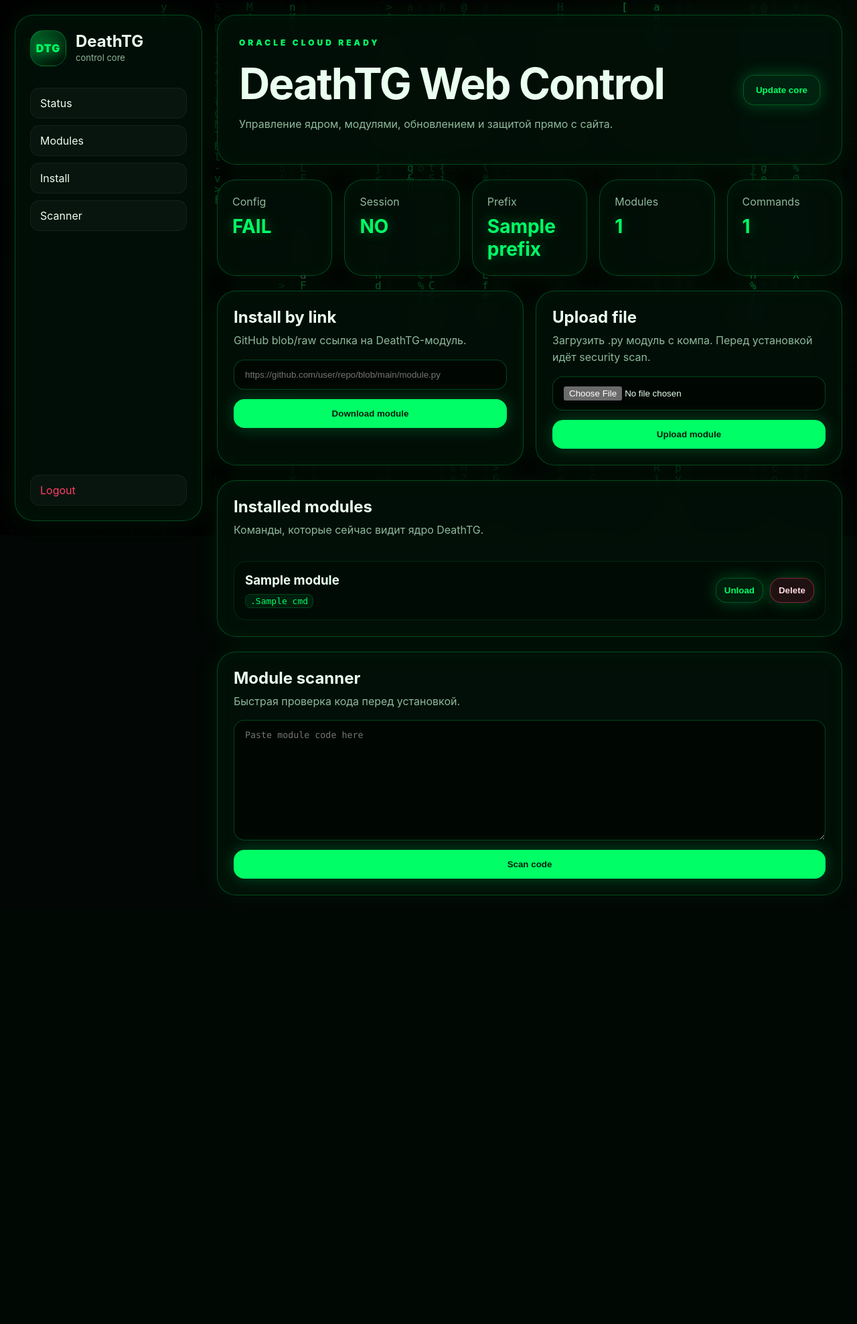
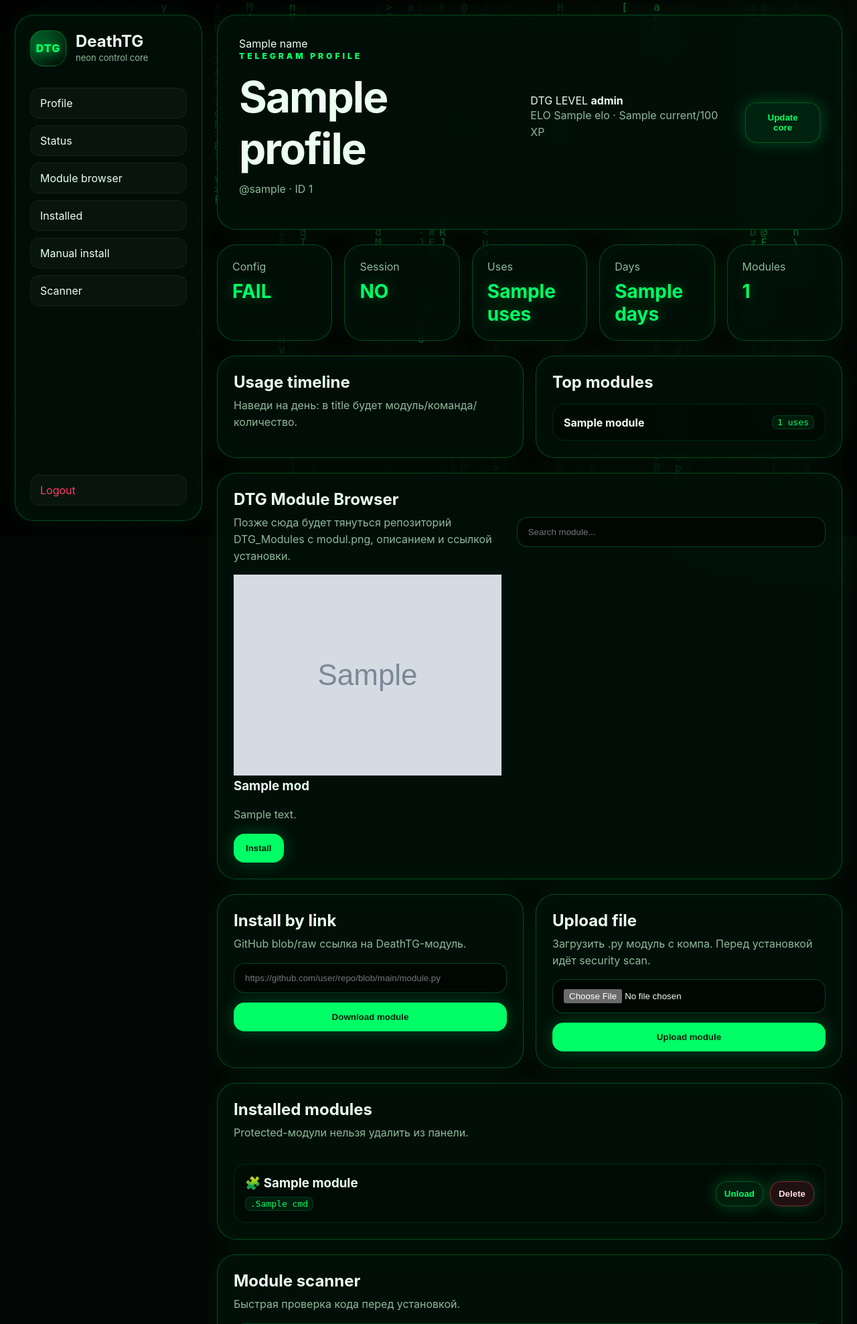
Before and after one commit to Error4ikUa/DeathTG, a FastAPI app: template deathtg/panel/templates/dashboard.html in a window 1280 px wide. Shown: the top 1977 px of the page at 67% size. Before the commit the page ends 1337 px from the top, so only its background shows below. Run offline with FastAPI, Linux system fonts and the light colour scheme; the template is opened without the code that fills it: most values are stand-ins (such as "Sample title", 1, 10 or a date in 2020); grey boxes marked "Sample" are stand-in pictures.

Commit message:
Upgrade dashboard with profile stats and module browser

```diff
--- a/deathtg/panel/templates/dashboard.html
+++ b/deathtg/panel/templates/dashboard.html
@@ -15,24 +15,34 @@
         <div class="brand-mark">DTG</div>
         <div>
           <h2>DeathTG</h2>
-          <p>control core</p>
+          <p>neon control core</p>
         </div>
       </div>
       <nav>
+        <a href="#profile">Profile</a>
         <a href="#status">Status</a>
-        <a href="#modules">Modules</a>
-        <a href="#install">Install</a>
+        <a href="#browser">Module browser</a>
+        <a href="#modules">Installed</a>
+        <a href="#install">Manual install</a>
         <a href="#scanner">Scanner</a>
       </nav>
       <a class="logout" href="/logout">Logout</a>
     </aside>
 
     <main class="content">
-      <header class="hero glass-card">
-        <div>
-          <p class="eyebrow">Oracle Cloud ready</p>
-          <h1>DeathTG Web Control</h1>
-          <p>Управление ядром, модулями, обновлением и защитой прямо с сайта.</p>
+      <header id="profile" class="hero glass-card">
+        <div class="profile-head">
+          <div class="avatar-orb">{{ (profile.name or 'D')[0] }}</div>
+          <div>
+            <p class="eyebrow">Telegram profile</p>
+            <h1>{{ profile.name }}</h1>
+            <p>@{{ profile.username or 'no_username' }} · ID {{ profile.id or 'unknown' }}</p>
+          </div>
+        </div>
+        <div class="elo-card">
+          <span>DTG LEVEL</span>
+          <strong>{{ status.level.level }}</strong>
+          <p>ELO {{ status.level.elo }} · {{ status.level.current }}/100 XP</p>
         </div>
         <form method="post" action="/update">
           <button class="ghost-btn" type="submit">Update core</button>
@@ -45,9 +55,59 @@
       <section id="status" class="grid stats-grid">
         <article class="glass-card stat"><span>Config</span><strong>{{ 'OK' if status.config_ok else 'FAIL' }}</strong></article>
         <article class="glass-card stat"><span>Session</span><strong>{{ 'FOUND' if status.session_exists else 'NO' }}</strong></article>
-        <article class="glass-card stat"><span>Prefix</span><strong>{{ status.prefix }}</strong></article>
+        <article class="glass-card stat"><span>Uses</span><strong>{{ status.uses }}</strong></article>
+        <article class="glass-card stat"><span>Days</span><strong>{{ status.days }}</strong></article>
         <article class="glass-card stat"><span>Modules</span><strong>{{ status.modules_count }}</strong></article>
-        <article class="glass-card stat"><span>Commands</span><strong>{{ status.commands_count }}</strong></article>
+      </section>
+
+      <section class="grid two-col">
+        <article class="glass-card panel-card">
+          <h2>Usage timeline</h2>
+          <p>Наведи на день: в title будет модуль/команда/количество.</p>
+          <div class="heatline">
+            {% for row in usage_days %}
+              <span title="{{ row.day }} · {{ row.module }}.{{ row.command }} · {{ row.count }} uses" style="height: {{ 12 + row.count * 6 }}px"></span>
+            {% endfor %}
+          </div>
+        </article>
+        <article class="glass-card panel-card">
+          <h2>Top modules</h2>
+          <div class="module-list compact">
+            {% for item in top_modules %}
+            <div class="module-row"><b>{{ item.module }}</b><code>{{ item.count }} uses</code></div>
+            {% endfor %}
+            {% if not top_modules %}<p>Пока статистики нет. Юзни пару команд.</p>{% endif %}
+          </div>
+        </article>
+      </section>
+
+      <section id="browser" class="glass-card panel-card">
+        <div class="section-head">
+          <div>
+            <h2>DTG Module Browser</h2>
+            <p>Позже сюда будет тянуться репозиторий DTG_Modules с modul.png, описанием и ссылкой установки.</p>
+          </div>
+          <input class="search-input" type="text" id="moduleSearch" placeholder="Search module...">
+        </div>
+        <div class="browser-grid" id="browserGrid">
+          {% for mod in browser_modules %}
+          <article class="module-card" data-name="{{ mod.name }} {{ mod.description }}">
+            <img src="{{ mod.image or mod.modul_png or '' }}" alt="" onerror="this.style.display='none'">
+            <h3>{{ mod.name }}</h3>
+            <p>{{ mod.description }}</p>
+            <form method="post" action="/modules/download">
+              <input type="hidden" name="link" value="{{ mod.link or mod.raw or mod.url }}">
+              <button type="submit">Install</button>
+            </form>
+          </article>
+          {% endfor %}
+          {% if not browser_modules %}
+          <article class="module-card placeholder-card">
+            <h3>DTG_Modules пустой или index.json недоступен</h3>
+            <p>Формат будущего index.json: modules: name, description, image, link.</p>
+          </article>
+          {% endif %}
+        </div>
       </section>
 
       <section id="install" class="grid two-col">
@@ -59,7 +119,6 @@
             <button type="submit">Download module</button>
           </form>
         </article>
-
         <article class="glass-card panel-card">
           <h2>Upload file</h2>
           <p>Загрузить .py модуль с компа. Перед установкой идёт security scan.</p>
@@ -72,24 +131,21 @@
 
       <section id="modules" class="glass-card panel-card">
         <div class="section-head">
-          <div>
-            <h2>Installed modules</h2>
-            <p>Команды, которые сейчас видит ядро DeathTG.</p>
-          </div>
+          <div><h2>Installed modules</h2><p>Protected-модули нельзя удалить из панели.</p></div>
         </div>
         <div class="module-list">
           {% for module, commands in grouped.items() %}
           <div class="module-row">
             <div>
-              <h3>{{ module }}</h3>
+              <h3>{% if module in protected %}🛡{% else %}🧩{% endif %} {{ module }}</h3>
               <p>{% for cmd in commands %}<code>.{{ cmd.name }}</code> {% endfor %}</p>
             </div>
-            {% if module not in ['core', 'system'] %}
+            {% if module not in protected %}
             <div class="row-actions">
               <form method="post" action="/modules/{{ module }}/unload"><button class="small-btn" type="submit">Unload</button></form>
               <form method="post" action="/modules/{{ module }}/delete"><button class="small-btn danger-btn" type="submit">Delete</button></form>
             </div>
-            {% endif %}
+            {% else %}<code>protected</code>{% endif %}
           </div>
           {% endfor %}
         </div>
@@ -106,5 +162,6 @@
     </main>
   </div>
   <script src="/static/matrix.js"></script>
+  <script src="/static/dashboard.js"></script>
 </body>
 </html>
```
